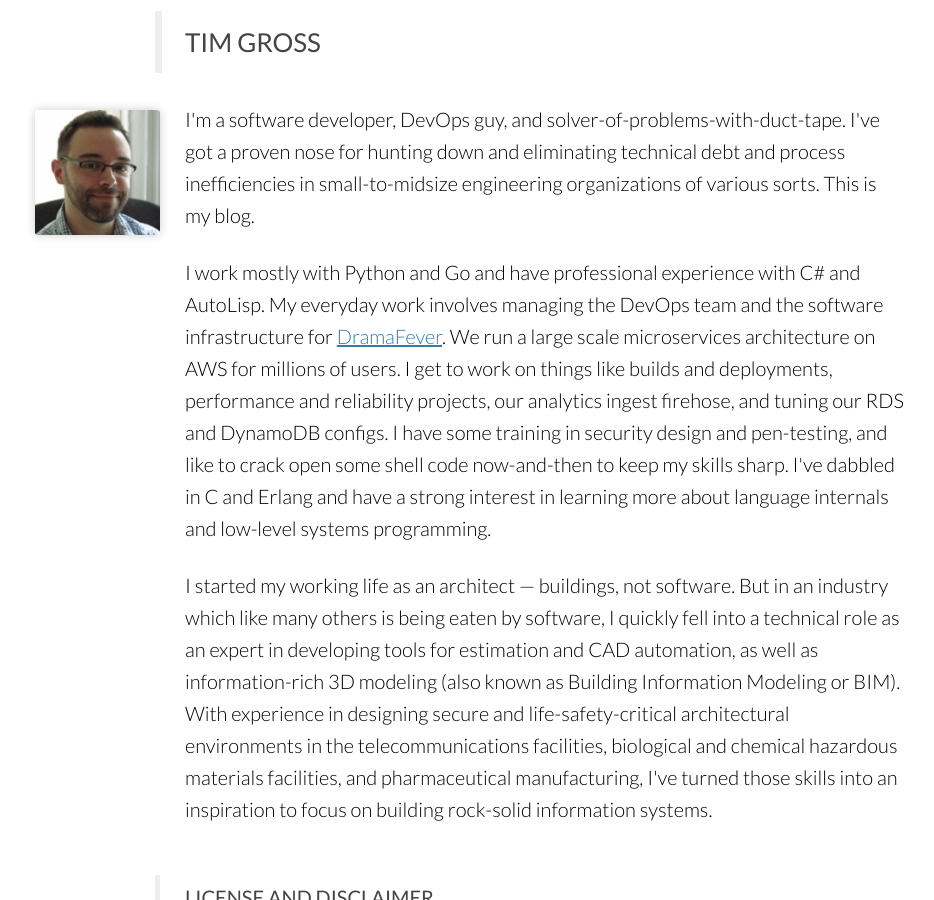
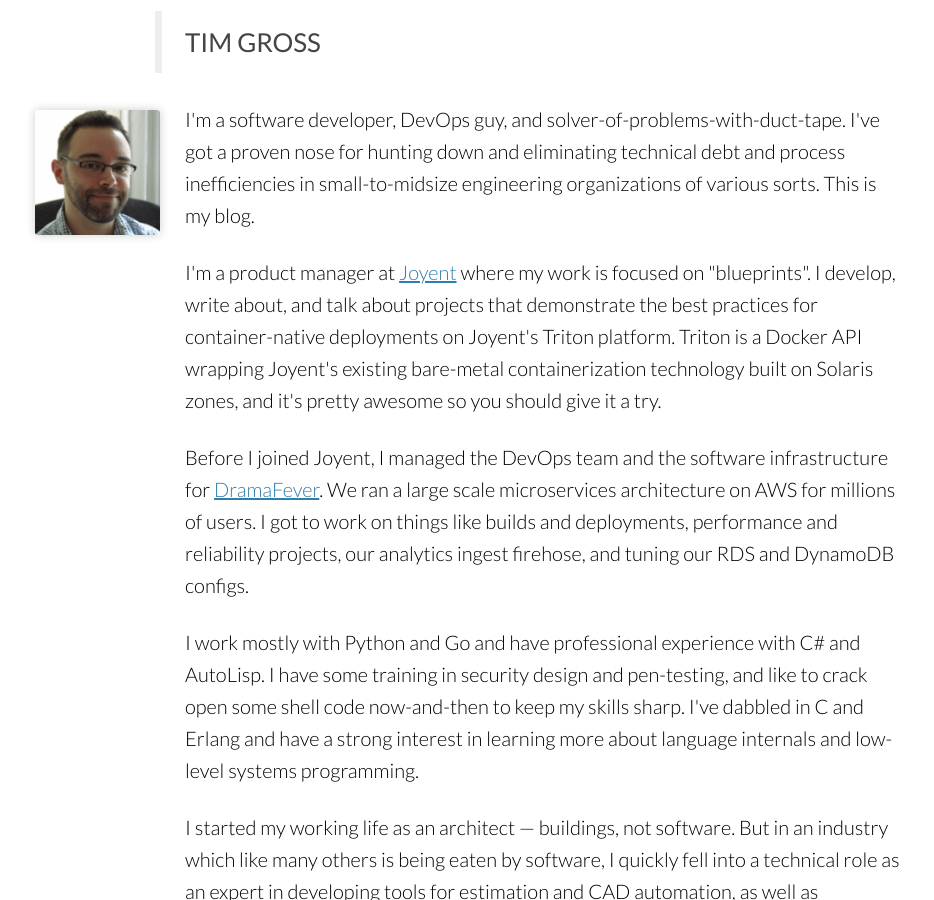
Before and after one commit to tgross/blog.0x74696d.com, a Jekyll site: the page built from me.html, in a window 1280 px wide and 900 px high, scrolled down 229 px. Shown: the whole window, without its empty margins (95-1029 px from the left). Built offline with Jekyll 4.4.1, drawn with Linux system fonts in a browser that asks for light colours; Markdown is read by kramdown in place of the engine named in the settings.

Commit message:
Update me.html w/ current bio

```diff
--- a/me.html
+++ b/me.html
@@ -12,7 +12,11 @@ title: "Me"
 
 <p>I'm a software developer, DevOps guy, and solver-of-problems-with-duct-tape.  I've got a proven nose for hunting down and eliminating technical debt and process inefficiencies in small-to-midsize engineering organizations of various sorts. This is my blog.</p>
 
-<p>I work mostly with Python and Go and have professional experience with C# and AutoLisp. My everyday work involves managing the DevOps team and the software infrastructure for <a href="http://www.dramafever.com/company/careers.html">DramaFever</a>. We run a large scale microservices architecture on AWS for millions of users. I get to work on things like builds and deployments, performance and reliability projects, our analytics ingest firehose, and tuning our RDS and DynamoDB configs. I have some training in security design and pen-testing, and like to crack open some shell code now-and-then to keep my skills sharp. I've dabbled in C and Erlang and have a strong interest in learning more about language internals and low-level systems programming.</p>
+<p>I'm a product manager at <a href="https://www.joyent.com/">Joyent</a> where my work is focused on "blueprints". I develop, write about, and talk about projects that demonstrate the best practices for container-native deployments on Joyent's Triton platform. Triton is a Docker API wrapping Joyent's existing bare-metal containerization technology built on Solaris zones, and it's pretty awesome so you should give it a try.</p>
+
+<p> Before I joined Joyent, I managed the DevOps team and the software infrastructure for <a href="http://www.dramafever.com/company/careers.html">DramaFever</a>. We ran a large scale microservices architecture on AWS for millions of users. I got to work on things like builds and deployments, performance and reliability projects, our analytics ingest firehose, and tuning our RDS and DynamoDB configs.</p>
+
+<p>I work mostly with Python and Go and have professional experience with C# and AutoLisp. I have some training in security design and pen-testing, and like to crack open some shell code now-and-then to keep my skills sharp. I've dabbled in C and Erlang and have a strong interest in learning more about language internals and low-level systems programming.</p>
 
 <p>I started my working life as an architect &mdash; buildings, not software. But in an industry which like many others is being eaten by software, I quickly fell into a technical role as an expert in developing tools for estimation and CAD automation, as well as information-rich 3D modeling (also known as Building Information Modeling or BIM). With experience in designing secure and life-safety-critical architectural environments in the telecommunications facilities, biological and chemical hazardous materials facilities, and pharmaceutical manufacturing, I've turned those skills into an inspiration to focus on building rock-solid information systems.</p>
 
```
